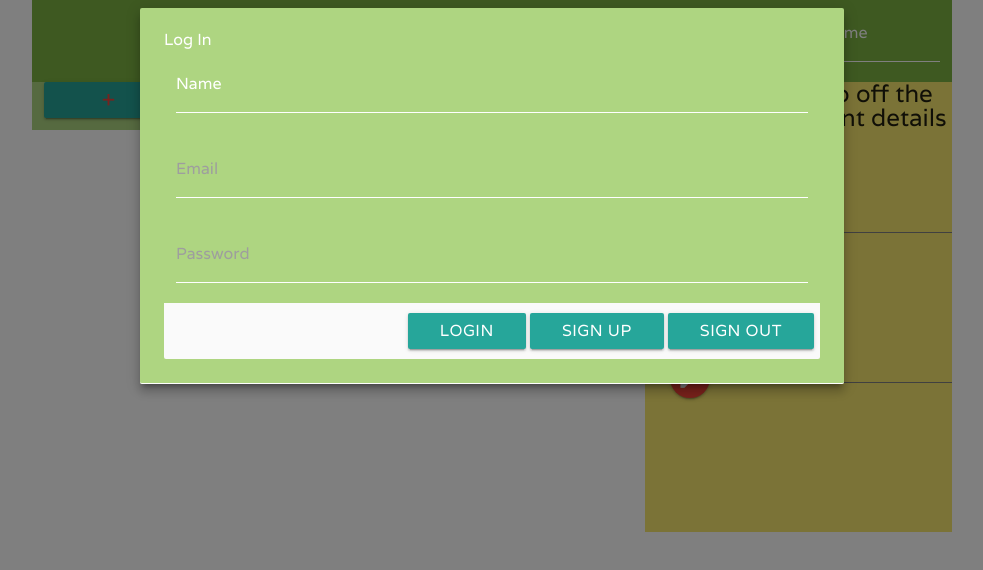
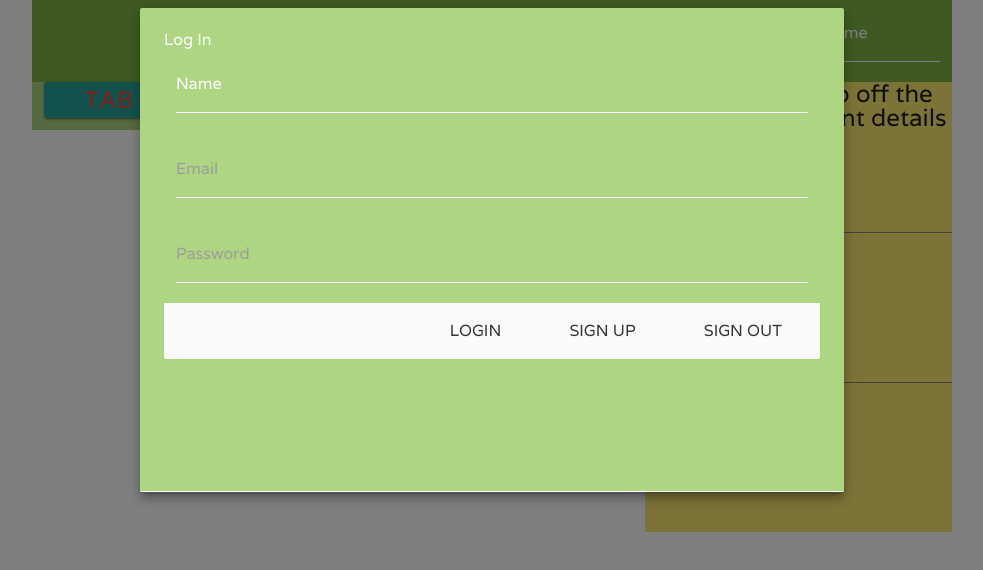
Before and after one commit to csherrod/teamAwesome2, a plain HTML site: page index.html in a window 1280 px wide. Both pictures are taken after a click on the link "Login". Shown: the part 72-642 px from the top of the page, without its empty margins (148-1131 px from the left). Drawn offline with nearby package versions, Linux system fonts and the light colour scheme; some packages are replaced by stand-ins of ours; no server answers; a web font is replaced by a local one.

Commit message:
updating modals

```diff
--- a/index.html
+++ b/index.html
@@ -95,10 +95,10 @@
                 <div class="row light-green lighten-2">
                     <div class="col s3">
                         <!-- Add Tab Modal Trigger -->
-                        <a id="modalBtnTab" class="waves-effect waves-light btn modal-trigger" href="#modalTabs">+ Tab</a>
+                        <a id="modalBtnTab" class="waves-effect waves-light btn modal-trigger" href="#modalTabs">Tab<i class="material-icons left">add_box</i></a>
                     </div>
                     <!-- Map Tab MODAL-->
-                    <div id="modalTabs" class="modal grey lighten-2" style="z-index: 1003; display: none; opacity: 0; transform: scaleX(0.7); top: 4%;">
+                    <div id="modalTabs" class="modal" style="z-index: 1003; display: none; opacity: 0; transform: scaleX(0.7); top: 4%;">
                         <div class="modal-content">
                             <h4>Add/Update A Map Tab</h4>
                             <div class="row">
@@ -245,9 +245,9 @@
                     </div>
                     </form>
                     <div class="modal-footer">
-                    <button class="btn waves-effect waves-light modal-close" id="btnLogin" name="action">Login</button>
-                    <button class="btn waves-effect waves-light modal-close" id="btnSignUp" name="action">Sign Up</button>
-                    <button class="btn waves-effect waves-light modal-close" id="btnSignOut" name="action">Sign Out</button>
+                    <a href="#!" class="modal-action modal-close waves-effect waves-green btn-flat" id="btnLogin" name="action">Login</a>
+                    <a href="#!" class="modal-action modal-close waves-effect waves-green btn-flat" id="btnSignUp" name="action">Sign Up</a>
+                    <a href="#!" class="modal-action modal-close waves-effect waves-red btn-flat" id="btnSignOut" name="action">Sign Out</button>
                     </div>
             </div>
         </div>
```
